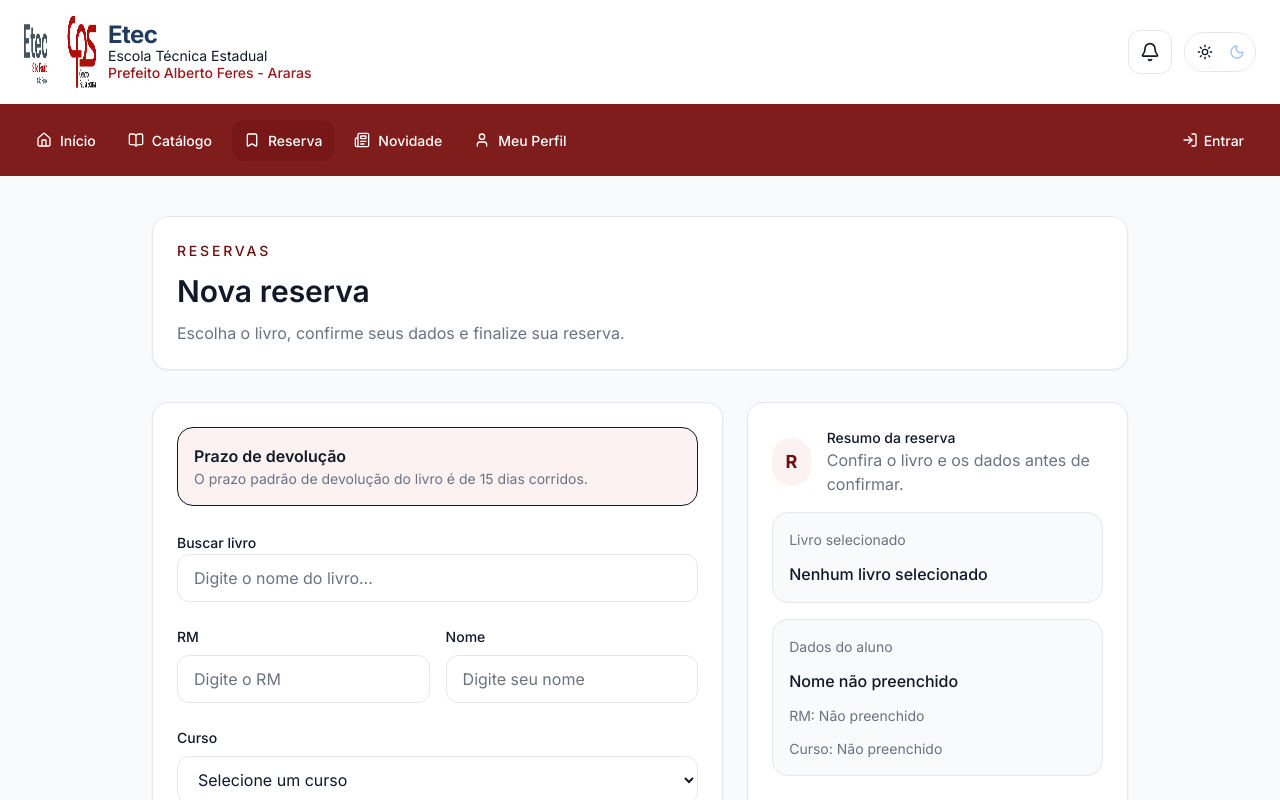
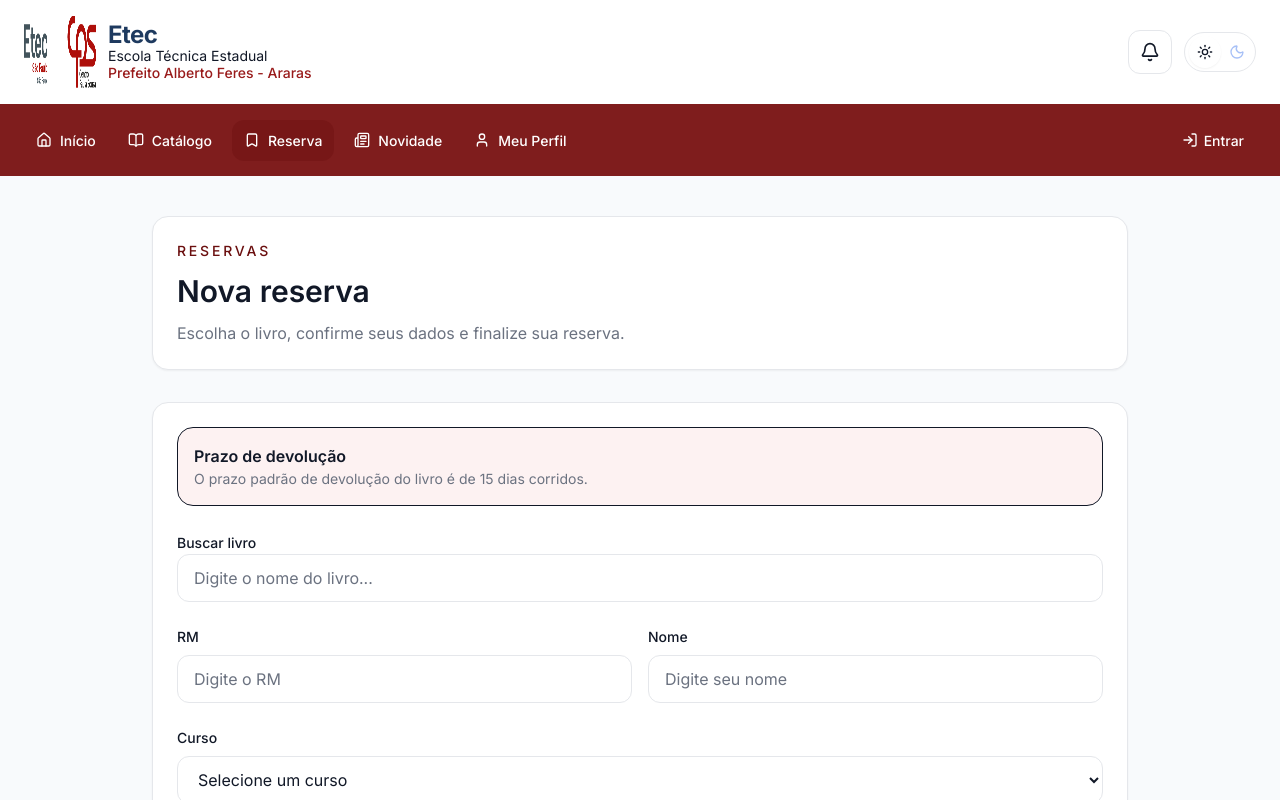
Before and after one commit to IsabelliColombo/EtecBooking, a Next.js app: page /reservas in a window 1280 px wide. Shown: the top 800 px of the page. Built offline with nearby package versions, Linux system fonts and the light colour scheme.

Commit message:
Reserva, remocao do card de resumo

```diff
--- a/app/reservas/page.tsx
+++ b/app/reservas/page.tsx
@@ -1,6 +1,6 @@
 "use client";
 
-import { useEffect, useMemo, useState } from "react";
+import { Suspense, useMemo, useState } from "react";
 import { Footer } from "@/components/layout/footer";
 import { Navbar } from "@/components/layout/navbar";
 import { Input } from "@/components/ui/input";
@@ -16,44 +16,6 @@ interface ReservationFormState {
   course: string;
 }
 
-export default function ReservationPage() {
-  const searchParams = useSearchParams();
-  const initialBookId = searchParams?.get("bookId") ?? "";
-  const books = useMemo(() => mockBooks.filter((book) => book.available), []);
-
-  const [form, setForm] = useState<ReservationFormState>({
-    selectedBook: null,
-    search: "",
-    rm: "",
-    name: "",
-    course: "",
-  });
-  const [submitted, setSubmitted] = useState(false);
-
-  useEffect(() => {
-    if (!initialBookId) return;
-
-    const bookById = books.find((book) => book.id === initialBookId);
-    if (!bookById) return;
-
-    setForm((current) => ({
-      ...current,
-      selectedBook: bookById,
-      search: bookById.title,
-    }));
-  }, [initialBookId, books]);
-
-  const suggestions = useMemo(() => {
-    const query = form.search.trim().toLowerCase();
-    if (query.length < 1) return [];
-    return books.filter((book) =>
-      book.title.toLowerCase().includes(query) ||
-      book.author.toLowerCase().includes(query),
-    );
-  }, [form.search, books]);
-
-  const deadline = "15 dias corridos";
-
 const courseOptions = [
   "1 MEIO AMBIENTE",
   "2 MEIO AMBIENTE",
@@ -68,6 +30,36 @@ export default function ReservationPage() {
   "2 MECATRÔNICA",
   "3 MECATRÔNICA",
 ];
+
+function ReservationForm() {
+  const searchParams = useSearchParams();
+  const initialBookId = searchParams.get("bookId") ?? "";
+  const books = useMemo(() => mockBooks.filter((book) => book.available), []);
+  const initialBook = useMemo(
+    () => books.find((book) => book.id === initialBookId) ?? null,
+    [books, initialBookId],
+  );
+
+  const [form, setForm] = useState<ReservationFormState>(() => ({
+    selectedBook: initialBook,
+    search: initialBook?.title ?? "",
+    rm: "",
+    name: "",
+    course: "",
+  }));
+  const [submitted, setSubmitted] = useState(false);
+
+  const suggestions = useMemo(() => {
+    const query = form.search.trim().toLowerCase();
+    if (query.length < 1) return [];
+    return books.filter(
+      (book) =>
+        book.title.toLowerCase().includes(query) ||
+        book.author.toLowerCase().includes(query),
+    );
+  }, [form.search, books]);
+
+  const deadline = "15 dias corridos";
 
   function handleSelectBook(book: Book) {
     setForm((current) => ({
@@ -86,10 +78,7 @@ export default function ReservationPage() {
   }
 
   return (
-    <div className="flex min-h-full flex-col bg-background">
-      <Navbar />
-      <main className="flex-1">
-        <section className="container mx-auto max-w-5xl px-4 py-10 md:px-6">
+    <>
       <div className="mb-8 rounded-card border border-border bg-surface p-6 shadow-sm">
         <div className="space-y-3">
           <p className="text-sm font-medium uppercase tracking-[0.2em] text-primary-700">
@@ -102,11 +91,12 @@ export default function ReservationPage() {
         </div>
       </div>
 
-          <div className="grid gap-6 lg:grid-cols-[1.2fr_0.8fr]">
       <div className="rounded-card border border-border bg-surface p-6 shadow-sm">
         <div className="mb-6 rounded-card border border-primary-200 bg-primary-50 p-4 text-body text-foreground">
           <p className="font-semibold">Prazo de devolução</p>
-                <p className="text-small text-muted">O prazo padrão de devolução do livro é de {deadline}.</p>
+          <p className="text-small text-muted">
+            O prazo padrão de devolução do livro é de {deadline}.
+          </p>
         </div>
 
         <form className="space-y-6" onSubmit={handleSubmit}>
@@ -144,13 +134,17 @@ export default function ReservationPage() {
               label="RM"
               placeholder="Digite o RM"
               value={form.rm}
-                    onChange={(event) => setForm((current) => ({ ...current, rm: event.target.value }))}
+              onChange={(event) =>
+                setForm((current) => ({ ...current, rm: event.target.value }))
+              }
             />
             <Input
               label="Nome"
               placeholder="Digite seu nome"
               value={form.name}
-                    onChange={(event) => setForm((current) => ({ ...current, name: event.target.value }))}
+              onChange={(event) =>
+                setForm((current) => ({ ...current, name: event.target.value }))
+              }
             />
           </div>
 
@@ -161,7 +155,9 @@ export default function ReservationPage() {
             <select
               id="course"
               value={form.course}
-                    onChange={(event) => setForm((current) => ({ ...current, course: event.target.value }))}
+              onChange={(event) =>
+                setForm((current) => ({ ...current, course: event.target.value }))
+              }
               className="h-12 w-full rounded-input border border-border bg-surface px-4 text-body text-foreground outline-none transition-all duration-150 ease-in-out focus:border-primary-500 focus:ring-2 focus:ring-primary-500/30"
             >
               <option value="">Selecione um curso</option>
@@ -181,7 +177,7 @@ export default function ReservationPage() {
         {form.selectedBook && (
           <div className="mt-6 rounded-card border border-border bg-surface-2 p-4">
             <p className="text-small font-medium text-foreground">Livro escolhido</p>
-                  <p className="text-body text-foreground font-semibold">{form.selectedBook.title}</p>
+            <p className="text-body font-semibold text-foreground">{form.selectedBook.title}</p>
             <p className="text-small text-muted">{form.selectedBook.author}</p>
           </div>
         )}
@@ -193,35 +189,25 @@ export default function ReservationPage() {
           </div>
         )}
       </div>
+    </>
+  );
+}
 
+export default function ReservationPage() {
+  return (
+    <div className="flex min-h-full flex-col bg-background">
+      <Navbar />
+      <main className="flex-1">
+        <section className="container mx-auto max-w-5xl px-4 py-10 md:px-6">
+          <Suspense
+            fallback={
               <div className="rounded-card border border-border bg-surface p-6 shadow-sm">
-              <div className="mb-6 space-y-4">
-                <div className="flex items-center gap-4">
-                  <div className="h-12 w-12 rounded-full bg-primary-50 text-primary-700 grid place-items-center">
-                    <span className="text-lg font-bold">R</span>
+                <p className="text-muted">Carregando formulário de reserva...</p>
               </div>
-                  <div>
-                    <p className="text-small font-medium text-foreground">Resumo da reserva</p>
-                    <p className="text-muted">Confira o livro e os dados antes de confirmar.</p>
-                  </div>
-                </div>
-                <div className="space-y-3 rounded-card border border-border bg-background p-4">
-                  <p className="text-small text-muted">Livro selecionado</p>
-                  <p className="font-medium text-foreground">{form.selectedBook?.title ?? "Nenhum livro selecionado"}</p>
-                </div>
-                <div className="space-y-3 rounded-card border border-border bg-background p-4">
-                  <p className="text-small text-muted">Dados do aluno</p>
-                  <p className="font-medium text-foreground">{form.name || "Nome não preenchido"}</p>
-                  <p className="text-small text-muted">RM: {form.rm || "Não preenchido"}</p>
-                  <p className="text-small text-muted">Curso: {form.course || "Não preenchido"}</p>
-                </div>
-              </div>
-              <div className="rounded-card border border-border bg-primary-50 p-4 text-sm text-foreground">
-                <p className="font-medium">Dica:</p>
-                <p className="text-muted">Busque pelo nome completo para encontrar o livro mais rápido.</p>
-              </div>
-            </div>
-          </div>
+            }
+          >
+            <ReservationForm />
+          </Suspense>
         </section>
       </main>
       <Footer />
```
Lines whose indentation alone changed are shown as unchanged.
